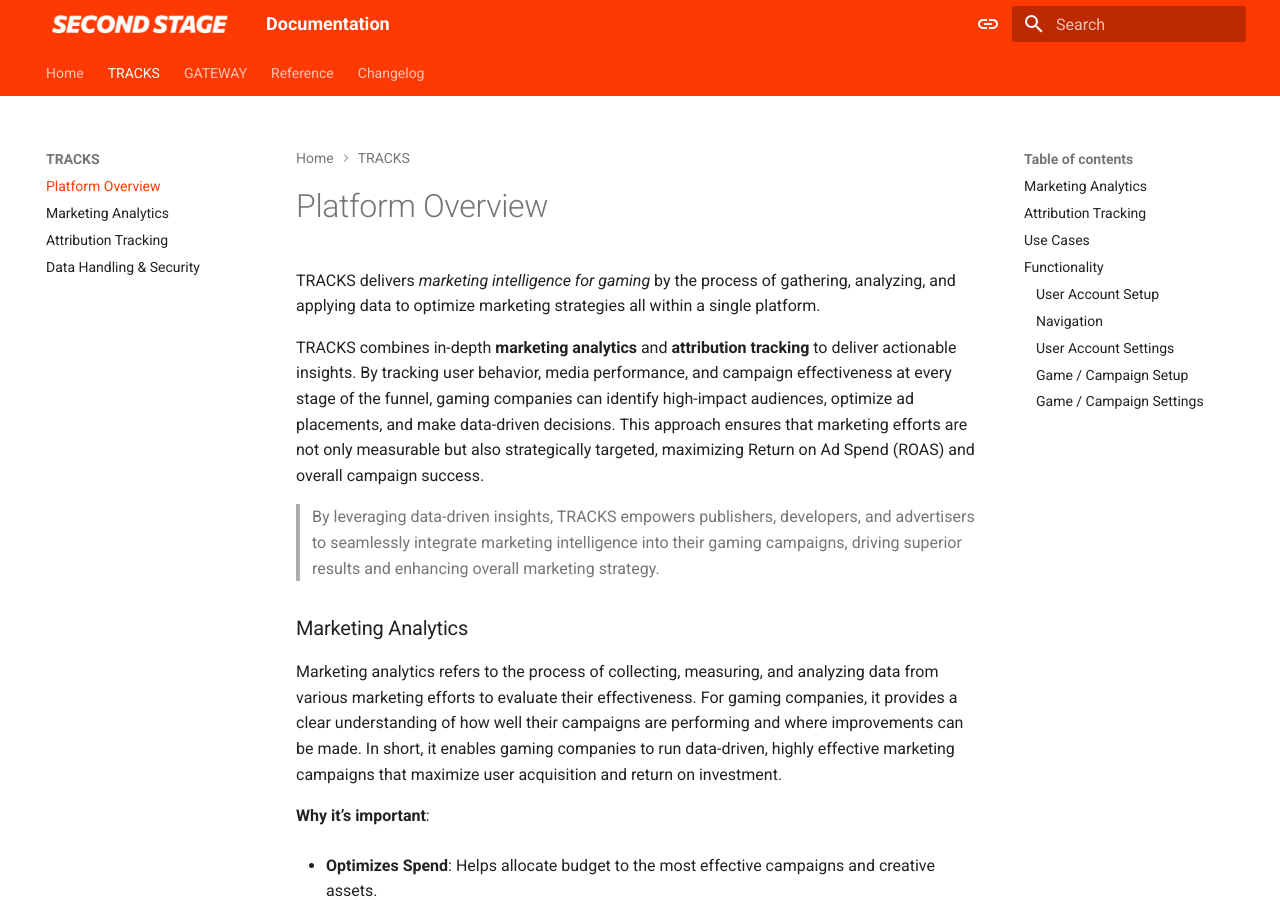
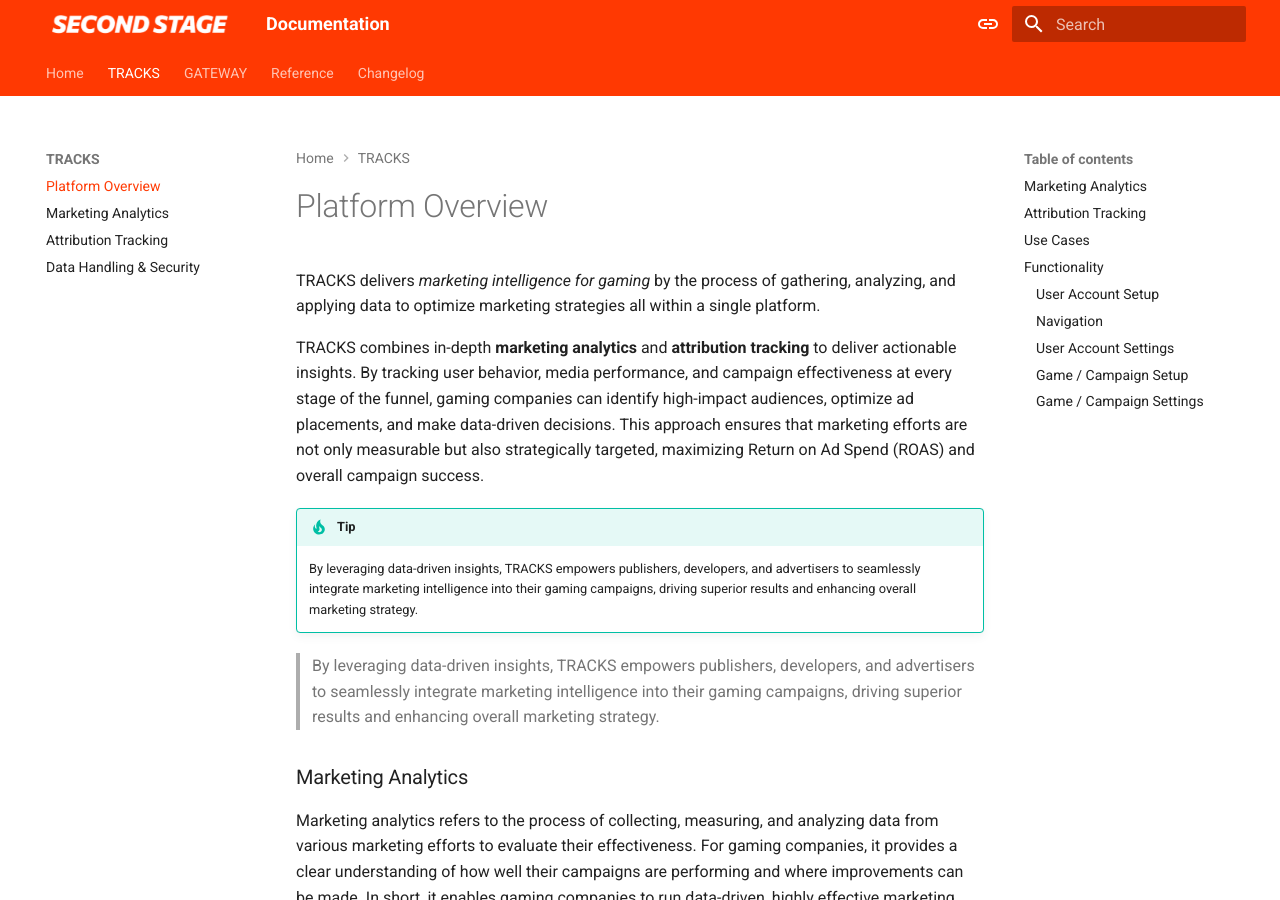
Before and after one commit to secondstage-io/tracks-documentation, an MkDocs documentation site: the page built from docs/tracks/overview.md, in a window 1280 px wide and 900 px high. Built offline with MkDocs 1.6.1 and Material for MkDocs 9.7.7, drawn with Linux system fonts in a browser that asks for light colours.

Commit message:
Update overview.md
test on tip boxes

```diff
--- a/docs/tracks/overview.md
+++ b/docs/tracks/overview.md
@@ -3,6 +3,10 @@
 TRACKS delivers *marketing intelligence for gaming* by the process of gathering, analyzing, and applying data to optimize marketing strategies all within a single platform.
 
 TRACKS combines in-depth **marketing analytics** and **attribution tracking** to deliver actionable insights. By tracking user behavior, media performance, and campaign effectiveness at every stage of the funnel, gaming companies can identify high-impact audiences, optimize ad placements, and make data-driven decisions. This approach ensures that marketing efforts are not only measurable but also strategically targeted, maximizing Return on Ad Spend (ROAS) and overall campaign success.
+
+!!! tip "Tip"
+
+    By leveraging data-driven insights, TRACKS empowers publishers, developers, and advertisers to seamlessly integrate marketing intelligence into their gaming campaigns, driving superior results and enhancing overall marketing strategy.
 
 > By leveraging data-driven insights, TRACKS empowers publishers, developers, and advertisers to seamlessly integrate marketing intelligence into their gaming campaigns, driving superior results and enhancing overall marketing strategy.
 
```
